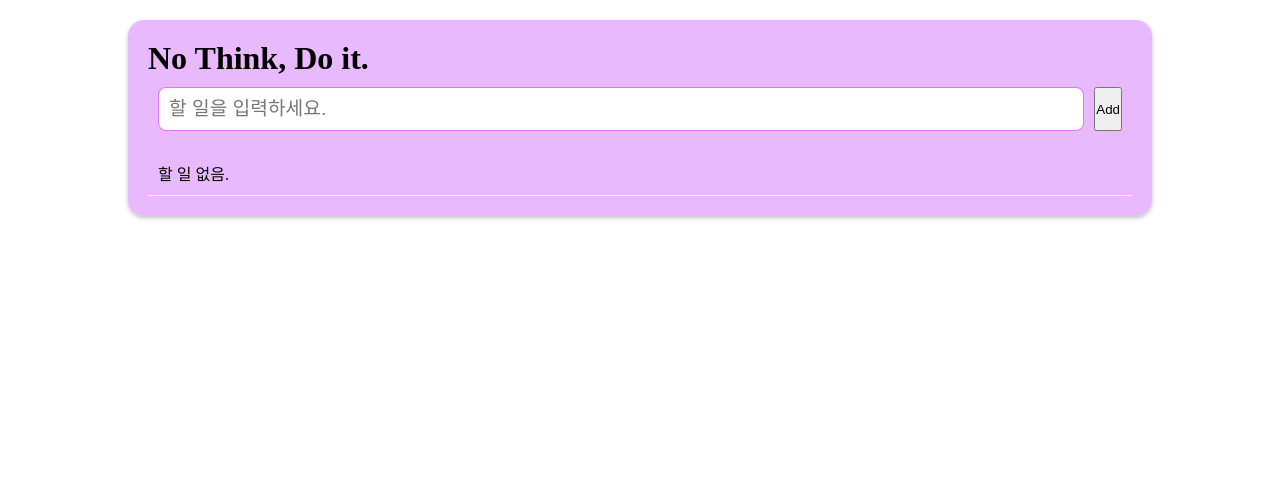
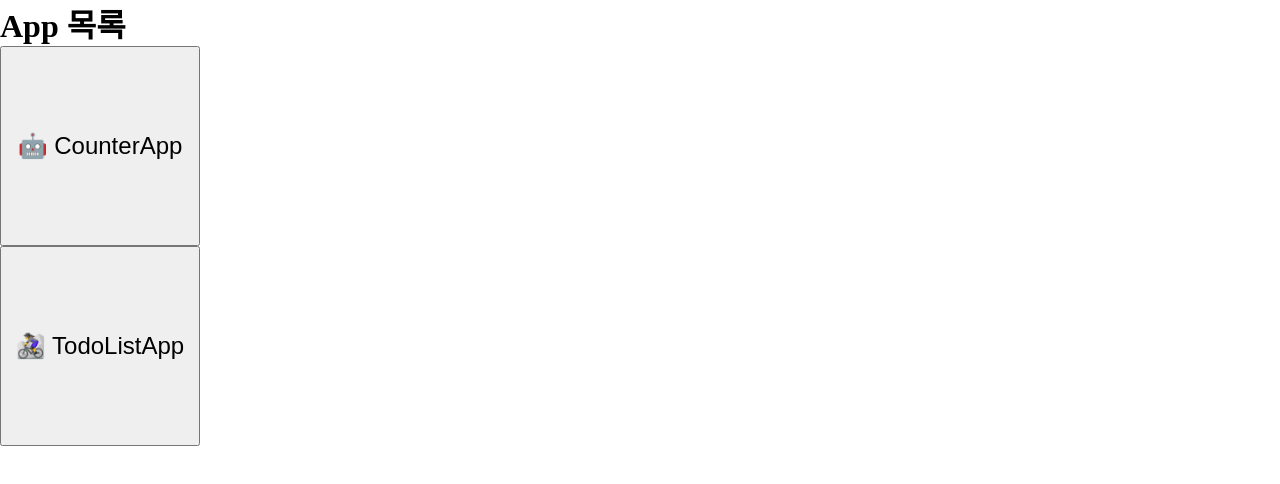
Before and after one commit to Delend08/Programming_React01, a React (Vite) app: page / in a window 1280 px wide. Shown: the top 484 px of the page. Built offline with nearby package versions, Linux system fonts and the light colour scheme.

Commit message:
HomeApp, style={{<JSON>}}

```diff
--- /dev/null
+++ b/src/HomeApp.jsx
@@ -0,0 +1,78 @@
+import React, { useState } from 'react'
+import CounterApp from './CounterApp'
+import TodoListApp from './TodoListApp'
+
+function ButtonPageApp({ setPage }) {
+
+    return (
+        <>
+            <h1>App 목록</h1>
+            <ul>
+                <li>
+                    <button
+                        style={{
+                            width: "200px",
+                            height: "200px",
+                            fontSize: "1.5rem"
+                        }}
+                        onClick={() => setPage("counterapp")}
+                    >🤖 CounterApp</button>
+                </li>
+                <li>
+                    <button
+                        style={{
+                            width: "200px",
+                            height: "200px",
+                            fontSize: "1.5rem"
+                        }}
+                        onClick={() => setPage("todolistapp")}
+                    >🚵‍♀️ TodoListApp</button>
+                </li>
+            </ul>
+        </>
+    )
+}
+
+
+
+export default function HomeApp() {
+    const [page, setPage] = useState('home');
+
+    return (
+        <>
+
+            {/* page가 home 이면 <ButtonPageApp /> */}
+            {
+                (page === 'home' ?
+                    <ButtonPageApp setPage={setPage} /> :
+                    <button style={{
+                        width: "200px",
+                        height: "200px",
+                        fontSize: "1.5rem",
+                        position: "fixed",
+                        left: "10px",
+                        bottom: "10px",
+                        cursor: "pointer",
+                        borderRadius: "8px",
+                        border: "none",
+                        backgroundColor: "#eee",
+                        padding: "6px"
+                    }}
+                        onClick={() => setPage("home")}
+                    >🏠 goHome</button>)
+            }
+            {/* page가 home이 아니면, home으로 가는 버튼 만들자 */}
+            {
+
+            }
+            {/* page가 counterapp 이면 <CounterApp /> */}
+            {
+                page === 'counterapp' && <CounterApp />
+            }
+            {/* page가 todolistapp 이면 <TodoListApp /> */}
+            {
+                page === 'todolistapp' && <TodoListApp />
+            }
+        </>
+    )
+}
--- a/src/main.jsx
+++ b/src/main.jsx
@@ -4,9 +4,10 @@
 import { createRoot } from 'react-dom/client'
 import './reset.css'
 import TodoListApp from './TodoListApp.jsx'
+import HomeApp from './HomeApp.jsx'
 
 createRoot(document.getElementById('root')).render(
   <StrictMode>
-    <TodoListApp />
+    <HomeApp />
   </StrictMode>,
 )
```
Also changed, not shown: 1 other file (tests, documents, lock files or other folders).
